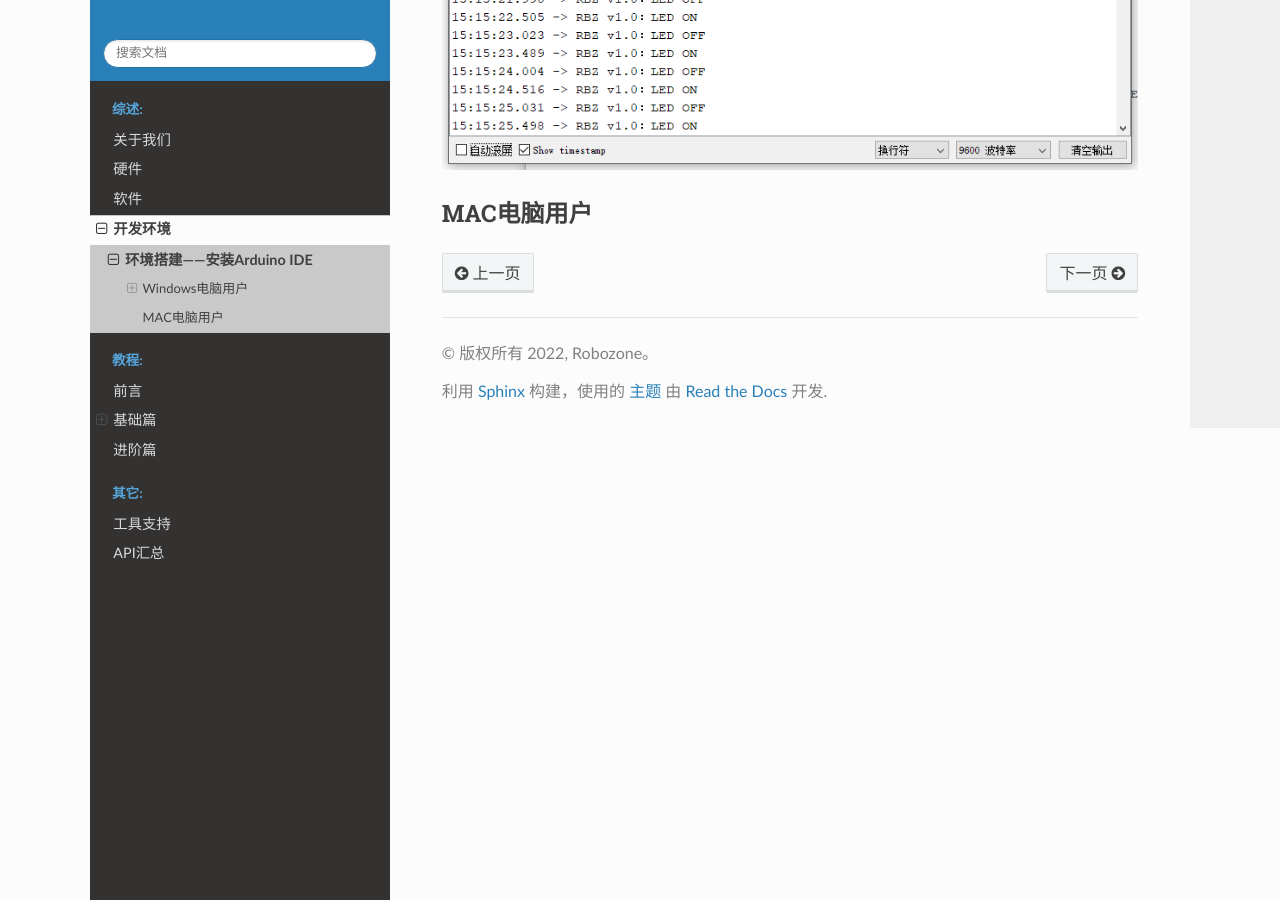
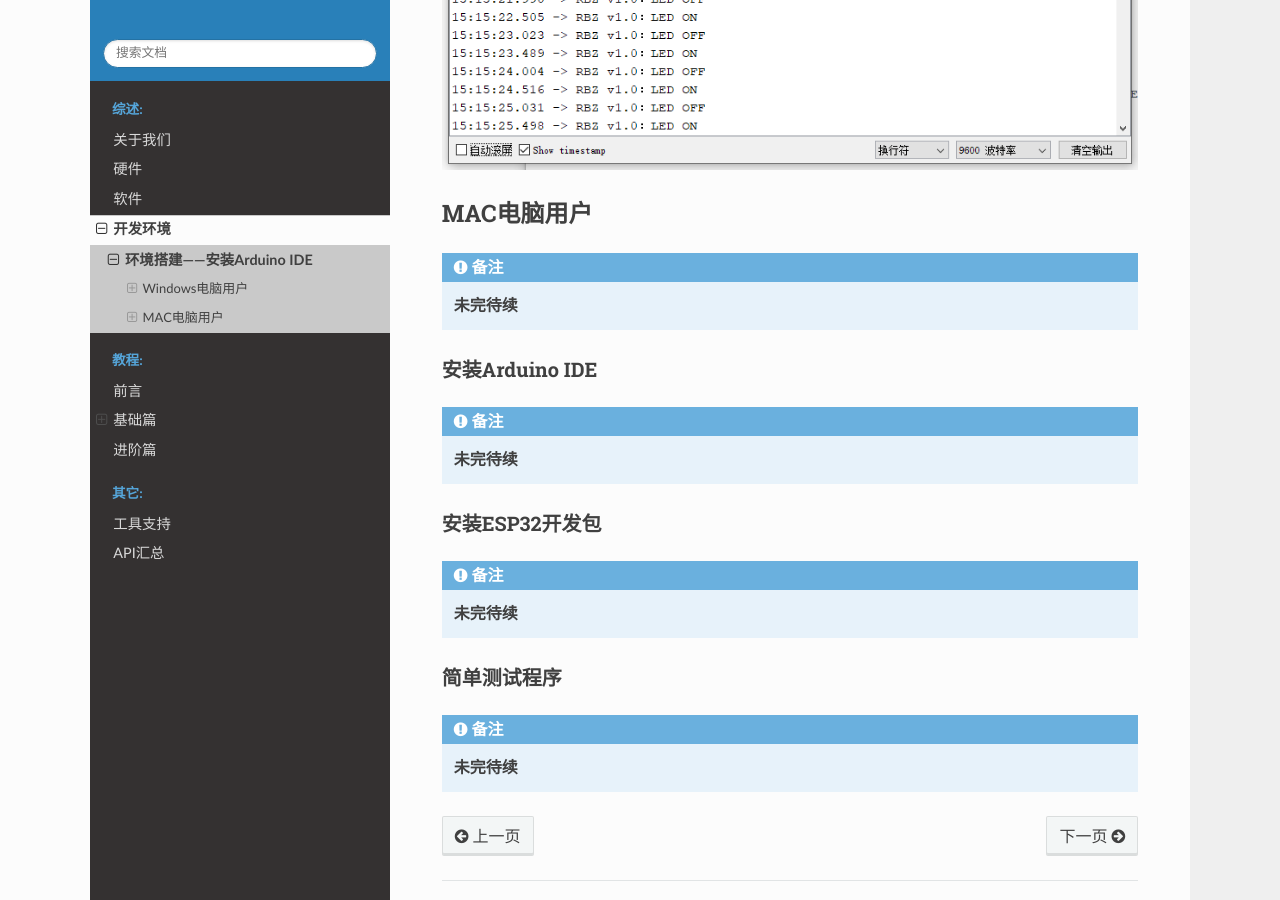
Before and after one commit to Robo-Zone/RBZBoard-docs, a Sphinx documentation site: the page built from source/summary/environment/01_arduino_ide/01_arduino_ide.rst, in a window 1280 px wide and 900 px high, scrolled down 14009 px. Built offline with Sphinx 7.4.7 and the Read the Docs theme 2.0.0, drawn with Linux system fonts in a browser that asks for light colours.

Commit message:
Update 01_arduino_ide.rst

```diff
--- a/source/summary/environment/01_arduino_ide/01_arduino_ide.rst
+++ b/source/summary/environment/01_arduino_ide/01_arduino_ide.rst
@@ -1,4 +1,4 @@
-.. _doc_summary_environment_01_arduino ide:
+.. _doc_summary_environment_01_arduino_ide:
 
 
 环境搭建——安装Arduino IDE
@@ -179,11 +179,26 @@
 
 
 
-
-
-
-
-
-
 MAC电脑用户
 ~~~~~~~~~~~~~~~~~~~~~~~~
+
+.. note::
+    **未完待续**
+
+安装Arduino IDE
+------------------------
+
+.. note::
+    **未完待续**
+
+安装ESP32开发包
+------------------------
+
+.. note::
+    **未完待续**
+
+简单测试程序
+------------------------
+
+.. note::
+    **未完待续**
```
